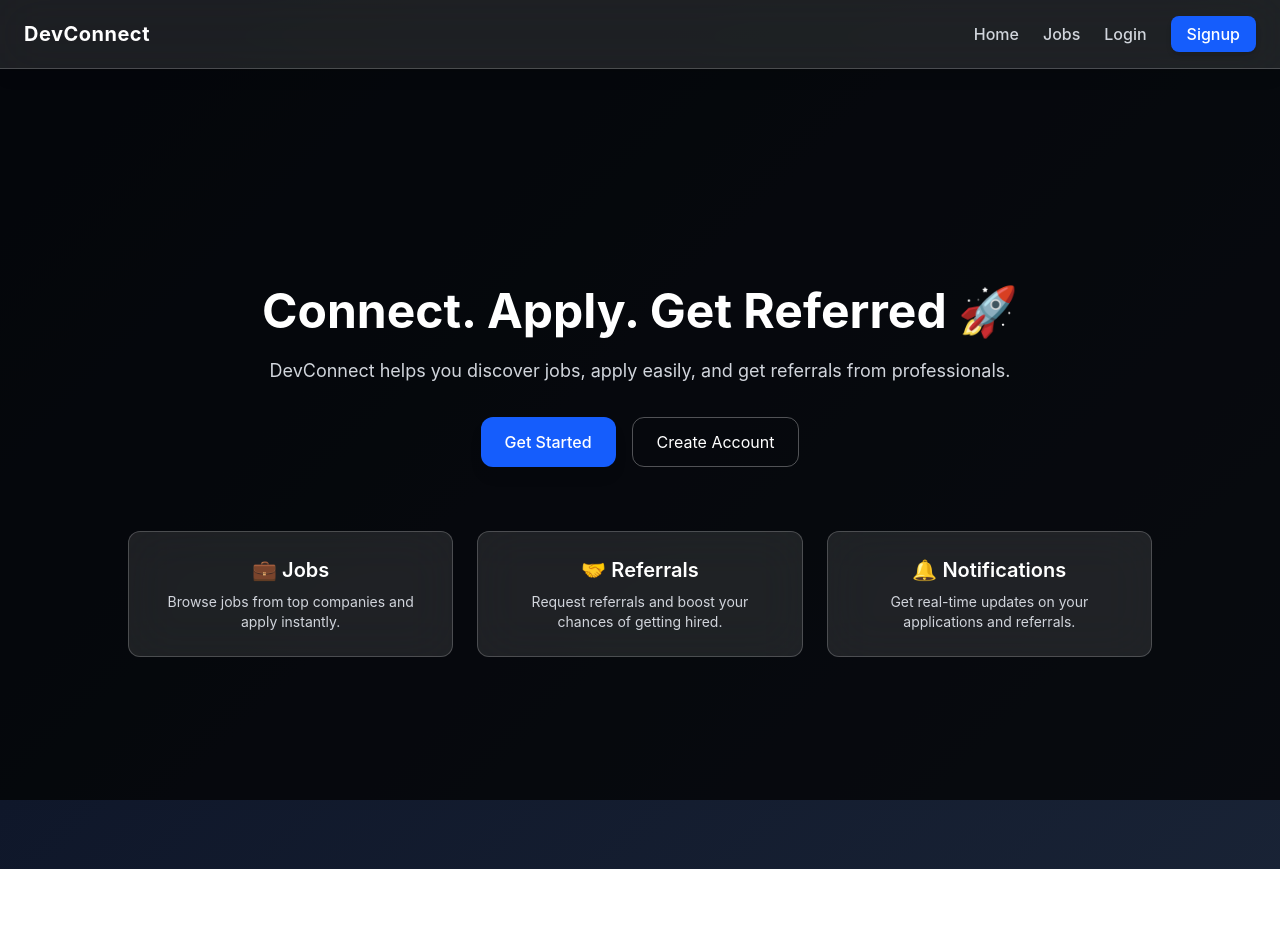
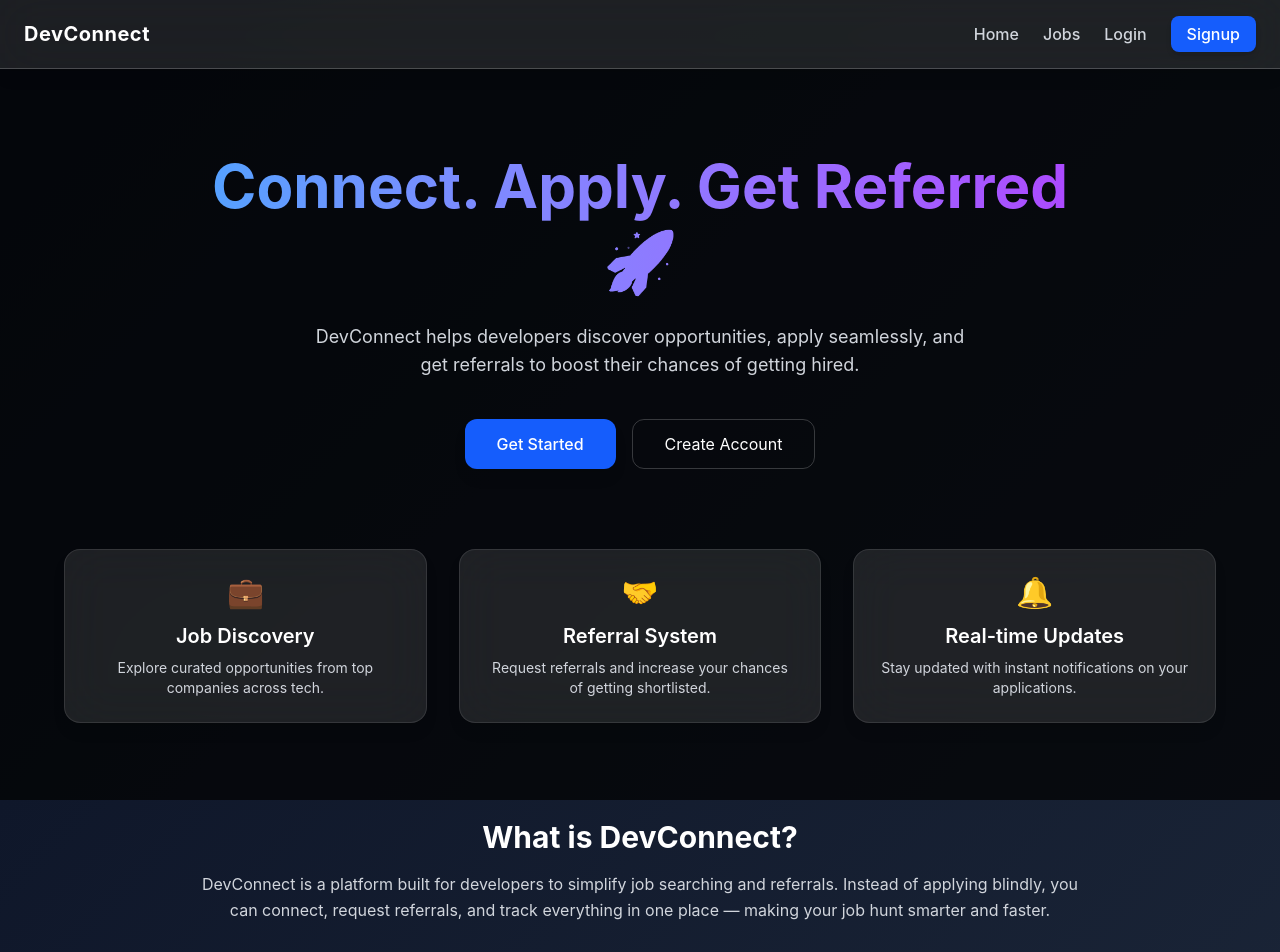
Before and after one commit to manisharma-cs21/DevConnect, a React (Vite) app in the folder devconnect-frontend/: page / in a window 1280 px wide. Shown: the top 952 px of the page. Before the commit the page ends 869 px from the top, so only its background shows below. Built offline with nearby package versions, Linux system fonts and the light colour scheme; no server answers.

Commit message:
Some Changes in Home PAge

```diff
--- a/devconnect-frontend/src/pages/Home.jsx
+++ b/devconnect-frontend/src/pages/Home.jsx
@@ -5,34 +5,35 @@ export default function Home() {
   const token = localStorage.getItem("token");
 
   return (
-    <div className="min-h-screen text-white flex flex-col items-center justify-center px-4">
+    <div className="min-h-screen text-white px-4">
 
-      {/* HERO */}
-      <div className="text-center max-w-3xl">
+      {/* HERO SECTION */}
+      <div className="flex flex-col items-center justify-center text-center max-w-4xl mx-auto pt-20">
 
-        <h1 className="text-5xl font-bold leading-tight">
+        <h1 className="text-5xl md:text-6xl font-bold leading-tight bg-gradient-to-r from-blue-400 to-purple-500 bg-clip-text text-transparent">
           Connect. Apply. Get Referred 🚀
         </h1>
 
-        <p className="text-gray-300 mt-4 text-lg">
-          DevConnect helps you discover jobs, apply easily, and get referrals from professionals.
+        <p className="text-gray-300 mt-6 text-lg max-w-2xl">
+          DevConnect helps developers discover opportunities, apply seamlessly,
+          and get referrals to boost their chances of getting hired.
         </p>
 
-        {/* CTA BUTTONS */}
-        <div className="mt-8 flex justify-center gap-4 flex-wrap">
+        {/* CTA */}
+        <div className="mt-10 flex gap-4 flex-wrap justify-center">
 
           {!token ? (
             <>
               <button
                 onClick={() => navigate("/login")}
-                className="bg-blue-600 hover:bg-blue-700 px-6 py-3 rounded-xl text-white font-medium transition shadow-lg"
+                className="bg-blue-600 hover:bg-blue-700 px-8 py-3 rounded-xl font-medium transition shadow-lg hover:scale-105"
               >
                 Get Started
               </button>
 
               <button
                 onClick={() => navigate("/signup")}
-                className="border border-white/30 px-6 py-3 rounded-xl hover:bg-white/10 transition"
+                className="border border-white/20 px-8 py-3 rounded-xl hover:bg-white/10 transition hover:scale-105"
               >
                 Create Account
               </button>
@@ -40,42 +41,77 @@ export default function Home() {
           ) : (
             <button
               onClick={() => navigate("/jobs")}
-              className="bg-blue-600 hover:bg-blue-700 px-6 py-3 rounded-xl text-white font-medium transition shadow-lg"
+              className="bg-blue-600 hover:bg-blue-700 px-8 py-3 rounded-xl font-medium transition shadow-lg hover:scale-105"
             >
               Explore Jobs
             </button>
           )}
 
         </div>
-
       </div>
 
       {/* FEATURES */}
-      <div className="grid md:grid-cols-3 gap-6 mt-16 max-w-5xl w-full">
+      <div className="max-w-6xl mx-auto mt-20 grid md:grid-cols-3 gap-8">
 
-        <div className="bg-white/10 backdrop-blur-xl border border-white/20 p-6 rounded-xl text-center">
-          <h3 className="text-xl font-semibold mb-2">💼 Jobs</h3>
+        <div className="bg-white/10 backdrop-blur-xl border border-white/10 p-6 rounded-2xl text-center hover:scale-105 transition shadow-lg">
+          <div className="text-3xl mb-3">💼</div>
+          <h3 className="text-xl font-semibold mb-2">Job Discovery</h3>
           <p className="text-gray-300 text-sm">
-            Browse jobs from top companies and apply instantly.
+            Explore curated opportunities from top companies across tech.
           </p>
         </div>
 
-        <div className="bg-white/10 backdrop-blur-xl border border-white/20 p-6 rounded-xl text-center">
-          <h3 className="text-xl font-semibold mb-2">🤝 Referrals</h3>
+        <div className="bg-white/10 backdrop-blur-xl border border-white/10 p-6 rounded-2xl text-center hover:scale-105 transition shadow-lg">
+          <div className="text-3xl mb-3">🤝</div>
+          <h3 className="text-xl font-semibold mb-2">Referral System</h3>
           <p className="text-gray-300 text-sm">
-            Request referrals and boost your chances of getting hired.
+            Request referrals and increase your chances of getting shortlisted.
           </p>
         </div>
 
-        <div className="bg-white/10 backdrop-blur-xl border border-white/20 p-6 rounded-xl text-center">
-          <h3 className="text-xl font-semibold mb-2">🔔 Notifications</h3>
+        <div className="bg-white/10 backdrop-blur-xl border border-white/10 p-6 rounded-2xl text-center hover:scale-105 transition shadow-lg">
+          <div className="text-3xl mb-3">🔔</div>
+          <h3 className="text-xl font-semibold mb-2">Real-time Updates</h3>
           <p className="text-gray-300 text-sm">
-            Get real-time updates on your applications and referrals.
+            Stay updated with instant notifications on your applications.
           </p>
         </div>
 
       </div>
 
+      {/* ABOUT SECTION */}
+      <div className="max-w-4xl mx-auto mt-24 text-center">
+
+        <h2 className="text-3xl font-bold mb-4">
+          What is DevConnect?
+        </h2>
+
+        <p className="text-gray-300 leading-relaxed">
+          DevConnect is a platform built for developers to simplify job searching and referrals.
+          Instead of applying blindly, you can connect, request referrals, and track everything
+          in one place — making your job hunt smarter and faster.
+        </p>
+
+      </div>
+
+      {/* FINAL CTA */}
+      {!token && (
+        <div className="mt-20 text-center">
+          <h2 className="text-2xl font-semibold mb-4">
+            Ready to get started?
+          </h2>
+
+          <button
+            onClick={() => navigate("/signup")}
+            className="bg-purple-600 hover:bg-purple-700 px-8 py-3 rounded-xl font-medium transition shadow-lg hover:scale-105"
+          >
+            Join DevConnect 🚀
+          </button>
+        </div>
+      )}
+
+      {/* SPACING */}
+      <div className="h-20"></div>
     </div>
   );
 }
--- a/devconnect-frontend/src/services/api.js
+++ b/devconnect-frontend/src/services/api.js
@@ -1,7 +1,7 @@
 import axios from "axios";
 
 const api=axios.create({
-    // baseURL:"https://devconnect-fqaf.onrender.com",
+    // baseURL:"http://localhost:5000/api",
      baseURL:import.meta.env.VITE_API_URL,
 });
 
--- a/devconnect-frontend/src/socket.js
+++ b/devconnect-frontend/src/socket.js
@@ -1,7 +1,10 @@
 import { io } from "socket.io-client";
 
-const socket = io("https://devconnect-fqaf.onrender.com", {
+const socket = io(" https://devconnect-fqaf.onrender.com", {
   transports: ["websocket"],
 }); // backend URL
 
 export default socket;
+
+// https://devconnect-fqaf.onrender.com
+//http://localhost:5000/api
```
Also changed, not shown: 1 other file (tests, documents, lock files or other folders).
